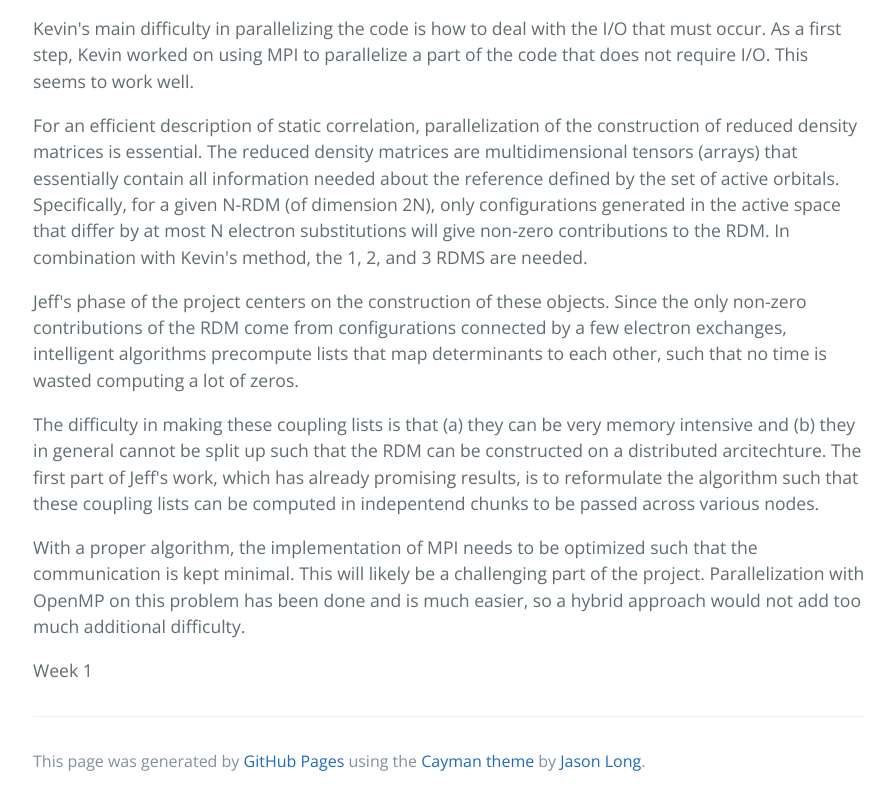
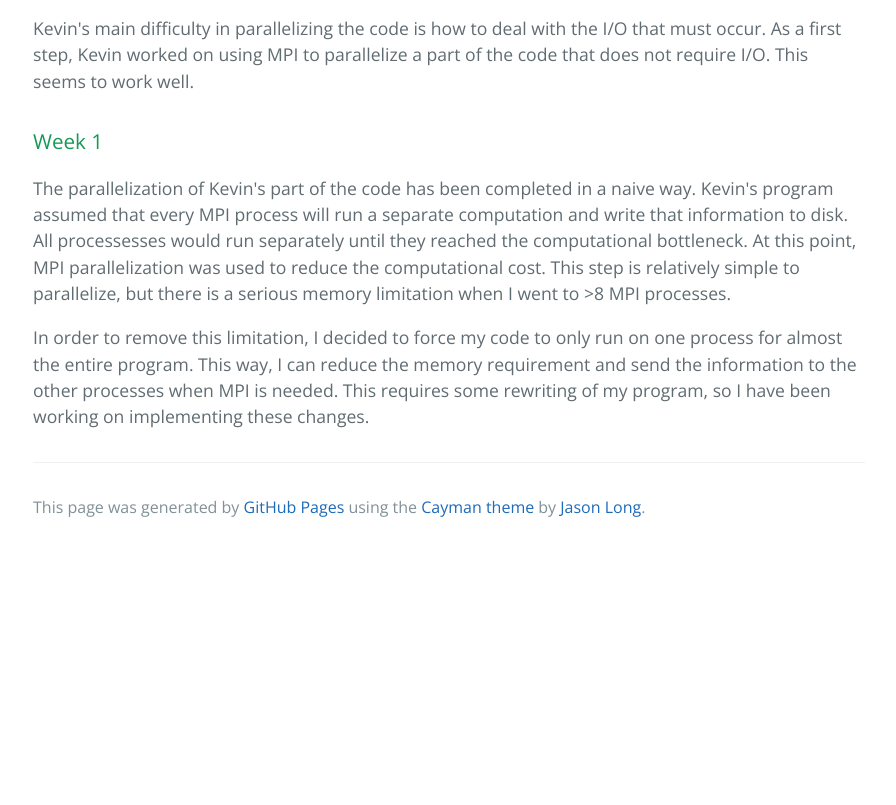
Before and after one commit to kannon92/kannon92.github.io, a plain HTML site: page index.html in a window 1280 px wide. Shown: the part 979-1784 px from the top of the page, without its empty margins (191-1087 px from the left). After the commit the page ends 1530 px from the top, so only its background shows below. Drawn offline with nearby package versions, Linux system fonts and the light colour scheme.

Commit message:
Replace master branch with page content via GitHub

```diff
--- a/index.html
+++ b/index.html
@@ -17,7 +17,7 @@
 
     <section class="main-content">
       <h3>
-<a id="welcome-to-kevin-hannon-and-jeff-schribers-project-website" class="anchor" href="#welcome-to-kevin-hannon-and-jeff-schribers-project-website" aria-hidden="true"><span aria-hidden="true" class="octicon octicon-link"></span></a>Welcome to Kevin Hannon and Jeff Schriber's Project website.</h3>
+<a id="welcome-to-kevin-hannon-and-jeff-schriebers-project-website" class="anchor" href="#welcome-to-kevin-hannon-and-jeff-schriebers-project-website" aria-hidden="true"><span aria-hidden="true" class="octicon octicon-link"></span></a>Welcome to Kevin Hannon and Jeff Schrieber's Project website.</h3>
 
 <p>Our goal of this project is to parallelize some hotpots of our strongly correlated quantum chemistry program.  </p>
 
@@ -42,18 +42,12 @@
 
 <p>Kevin's main difficulty in parallelizing the code is how to deal with the I/O that must occur.  As a first step, Kevin worked on using MPI to parallelize a part of the code that does not require I/O.  This seems to work well.</p>
 
-<p> For an efficient description of static correlation, parallelization of the construction of reduced density matrices is essential. The reduced density matrices are multidimensional tensors (arrays) that essentially contain all information needed about the reference defined by the set of active orbitals. Specifically, for a given N-RDM (of dimension 2N), only configurations generated in the active space that differ by at most N electron substitutions will give non-zero contributions to the RDM. In combination with Kevin's method, the 1, 2, and 3 RDMS are needed.</p>
-
-<p> Jeff's phase of the project centers on the construction of these objects. Since the only non-zero contributions of the RDM come from configurations connected by a few electron exchanges, intelligent algorithms precompute lists that map determinants to each other, such that no time is wasted computing a lot of zeros. </p>
-
-<p> The difficulty in making these coupling lists is that (a) they can be very memory intensive and (b) they in general cannot be split up such that the RDM can be constructed on a distributed arcitechture. The first part of Jeff's work, which has already promising results, is to reformulate the algorithm such that these coupling lists can be computed in indepentend chunks to be passed across various nodes.</p>
-
-<p> With a proper algorithm, the implementation of MPI needs to be optimized such that the communication is kept minimal. This will likely be a challenging part of the project. Parallelization with OpenMP on this problem has been done and is much easier, so a hybrid approach would not add too much additional difficulty. </p>
-
-<With full parallelization of both aspects, we hope to study chemical systems larger than what conventional multireference methods currently can handle.
-
 <h3>
 <a id="week-1" class="anchor" href="#week-1" aria-hidden="true"><span aria-hidden="true" class="octicon octicon-link"></span></a>Week 1</h3>
+
+<p>The parallelization of Kevin's part of the code has been completed in a naive way.  Kevin's program assumed that every MPI process will run a separate computation and write that information to disk.  All processesses would run separately until they reached the computational bottleneck.  At this point, MPI parallelization was used to reduce the computational cost.  This step is relatively simple to parallelize, but there is a serious memory limitation when I went to &gt;8 MPI processes. </p>
+
+<p>In order to remove this limitation, I decided to force my code to only run on one process for almost the entire program.  This way, I can reduce the memory requirement and send the information to the other processes when MPI is needed.  This requires some rewriting of my program, so I have been working on implementing these changes.    </p>
 
       <footer class="site-footer">
 
```
Also changed, not shown: params.json (+1 -1 lines).
